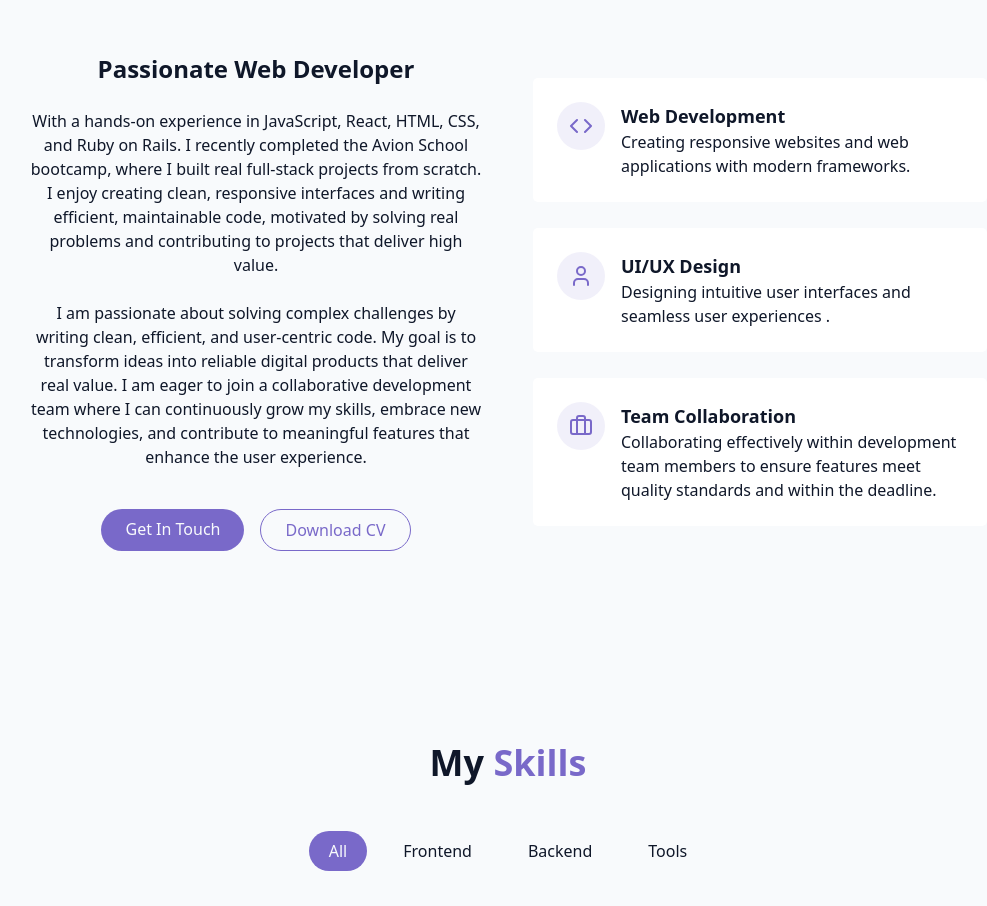
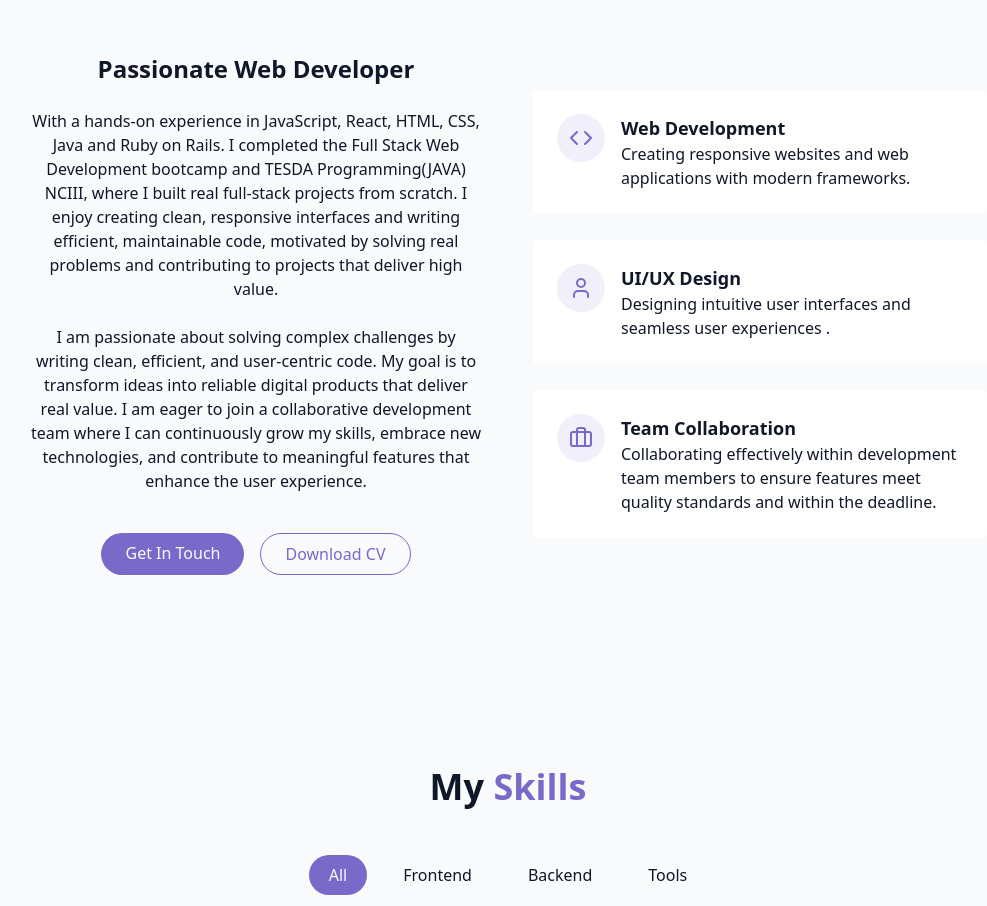
Before and after one commit to nixxiva/Portfolio, a React (Vite) app: page / in a window 1280 px wide. Shown: the part 931-1837 px from the top of the page, without its empty margins (132-1119 px from the left). Built offline with nearby package versions, Linux system fonts and the light colour scheme.

Commit message:
Revise AboutSection content for clarity and detail
Updated the description to include Java and additional training.

```diff
--- a/src/components/AboutSection.jsx
+++ b/src/components/AboutSection.jsx
@@ -16,7 +16,7 @@ export const AboutSection = () => {
                     </h3>
 
                     <p className="text-muted-foreground">
-                        With a hands-on experience in JavaScript, React, HTML, CSS, and Ruby on Rails. I recently completed the Avion School bootcamp, where I built real full-stack projects from scratch. I enjoy creating clean, responsive interfaces and writing efficient, maintainable code, motivated by solving real problems and contributing to projects that deliver high value.
+                        With a hands-on experience in JavaScript, React, HTML, CSS, Java and Ruby on Rails. I completed the Full Stack Web Development bootcamp and TESDA Programming(JAVA) NCIII, where I built real full-stack projects from scratch. I enjoy creating clean, responsive interfaces and writing efficient, maintainable code, motivated by solving real problems and contributing to projects that deliver high value.
                     </p>
 
                     <p className="text-muted-foreground">
```
